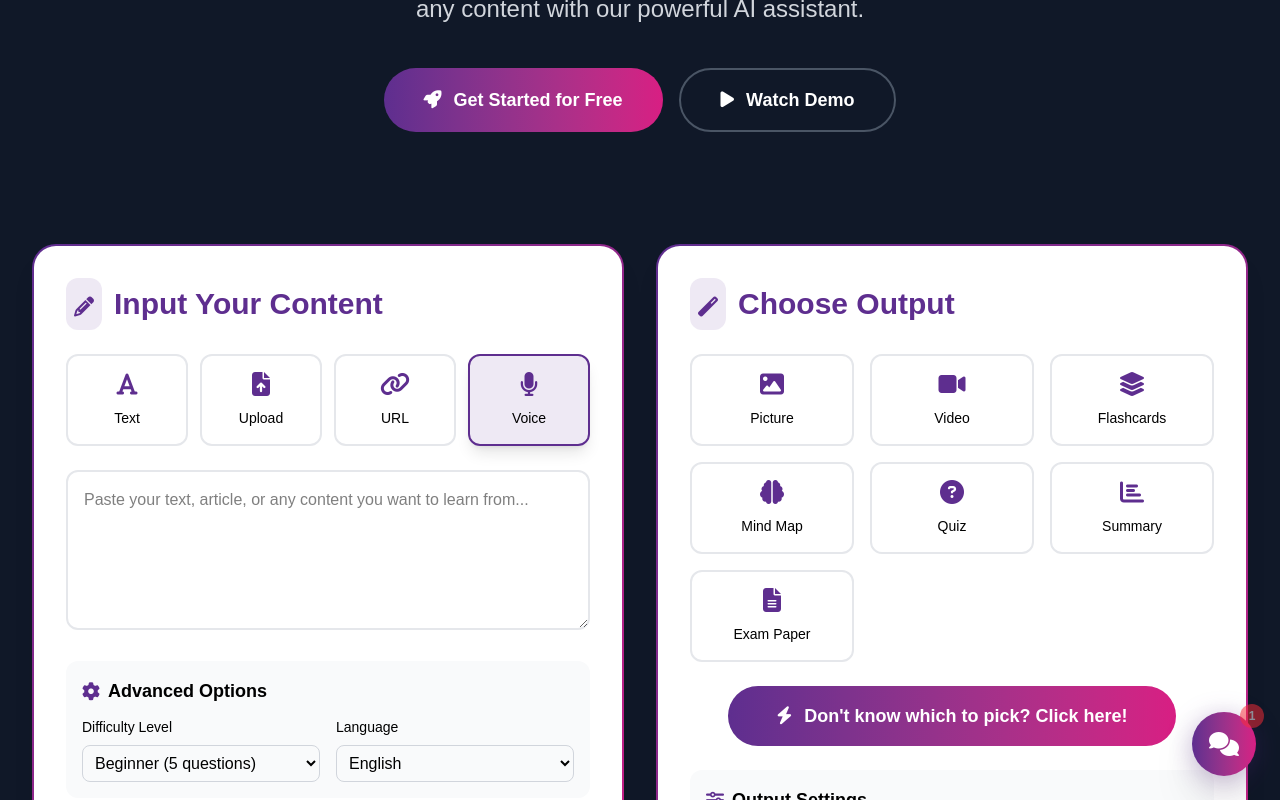
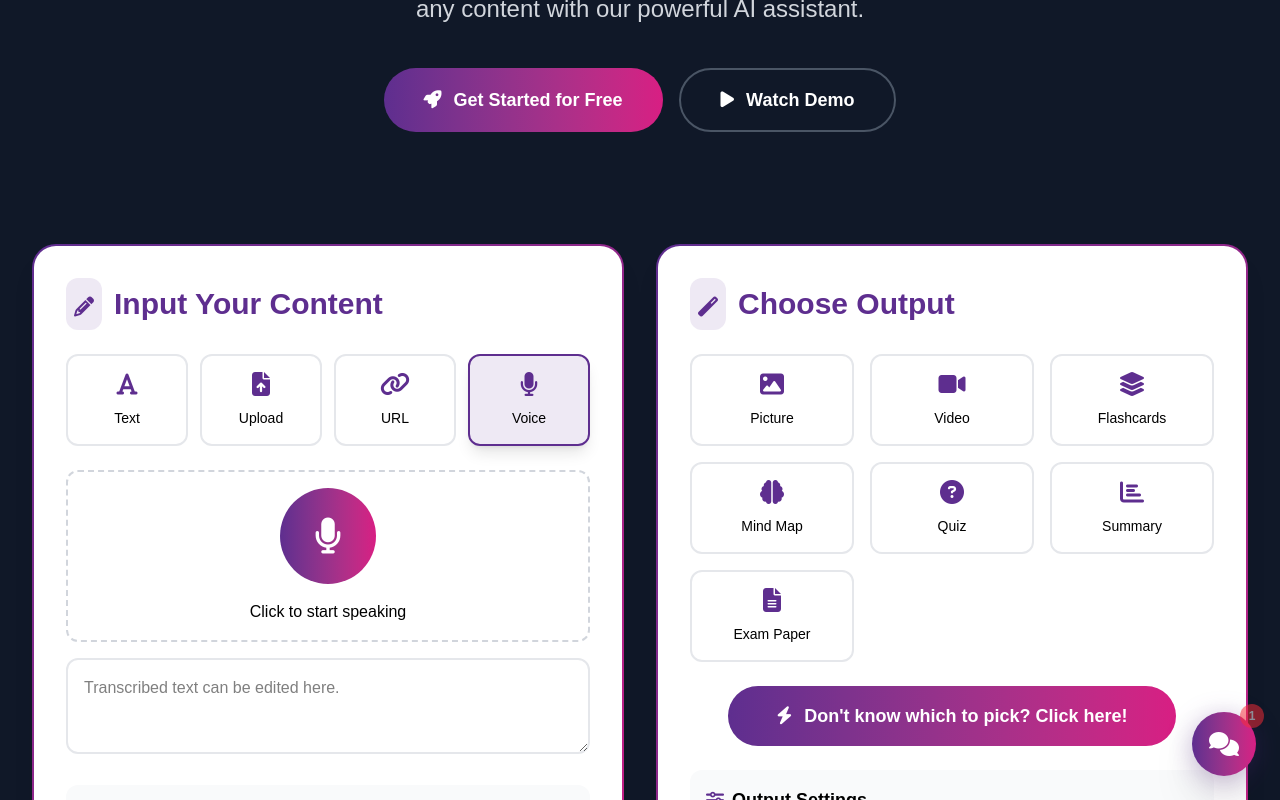
Before and after one commit to fujianmian/TrialGreatHack, a Next.js app: page / in a window 1280 px wide. Both pictures are taken after a click on the element "Voice". Shown: the part 552-1352 px from the top of the page. Built offline with nearby package versions, Linux system fonts and the light colour scheme.

Commit message:
added voice input

```diff
--- a/src/app/declarations.d.ts
+++ b/src/app/declarations.d.ts
@@ -1 +1,4 @@
-declare module '*.css';
+interface Window {
+  SpeechRecognition: any;
+  webkitSpeechRecognition: any;
+}
--- a/src/app/page.tsx
+++ b/src/app/page.tsx
@@ -70,6 +70,8 @@ export default function Home() {
   const [selectedInputMethod, setSelectedInputMethod] = useState('text');
   const [selectedOutputOption, setSelectedOutputOption] = useState<string>('');
   const [inputText, setInputText] = useState('A cute cat playing with a ball of yarn.');
+  const [isListening, setIsListening] = useState(false);
+  const recognitionRef = useRef<any>(null); // Using 'any' for SpeechRecognition to handle vendor prefixes
   const [isGenerating, setIsGenerating] = useState(false);
   const [loading, setLoading] = useState(false);
   const [isRecommending, setIsRecommending] = useState(false);
@@ -110,6 +112,80 @@ export default function Home() {
       document.removeEventListener('mousedown', handleClickOutside);
     };
   }, [showUserMenu]);
+
+  // Initialize Speech Recognition
+  useEffect(() => {
+    const SpeechRecognition = window.SpeechRecognition || window.webkitSpeechRecognition;
+    if (SpeechRecognition) {
+      recognitionRef.current = new SpeechRecognition();
+      const recognition = recognitionRef.current;
+      recognition.continuous = true;
+      recognition.interimResults = true;
+      recognition.lang = 'en-US';
+
+      recognition.onresult = (event: any) => {
+        let transcript = '';
+        for (let i = event.resultIndex; i < event.results.length; i++) {
+          transcript += event.results[i][0].transcript;
+        }
+        setInputText(transcript);
+      };
+
+      recognition.onstart = () => {
+        setIsListening(true);
+      };
+
+      recognition.onend = () => {
+        setIsListening(false);
+      };
+
+      recognition.onerror = (event: any) => {
+        console.error('Speech recognition error:', event.error);
+        setIsListening(false);
+      };
+    } else {
+      console.error('Speech recognition not supported in this browser.');
+    }
+  }, []);
+
+  // Initialize Speech Recognition
+  useEffect(() => {
+    const SpeechRecognition = window.SpeechRecognition || window.webkitSpeechRecognition;
+    if (SpeechRecognition) {
+      recognitionRef.current = new SpeechRecognition();
+      const recognition = recognitionRef.current;
+      recognition.continuous = true;
+      recognition.interimResults = true;
+      recognition.lang = 'en-US';
+
+      recognition.onresult = (event: any) => {
+        let finalTranscript = '';
+        for (let i = event.resultIndex; i < event.results.length; i++) {
+          if (event.results[i].isFinal) {
+            finalTranscript += event.results[i][0].transcript;
+          }
+        }
+        if (finalTranscript) {
+          setInputText(prev => prev + finalTranscript);
+        }
+      };
+
+      recognition.onstart = () => {
+        setIsListening(true);
+      };
+
+      recognition.onend = () => {
+        setIsListening(false);
+      };
+
+      recognition.onerror = (event: any) => {
+        console.error('Speech recognition error:', event.error);
+        setIsListening(false);
+      };
+    } else {
+      console.error('Speech recognition not supported in this browser.');
+    }
+  }, []);
 
   // Check authentication status
   useEffect(() => {
@@ -319,6 +395,19 @@ export default function Home() {
     setFileContents([]);
     setInputText('');
     setUploadDescription('');
+  };
+
+  const handleVoiceInput = () => {
+    if (!recognitionRef.current) {
+      console.error("Speech recognition is not initialized.");
+      return;
+    }
+    if (isListening) {
+      recognitionRef.current.stop();
+    } else {
+      setInputText(''); // Clear previous text before starting new recognition
+      recognitionRef.current.start();
+    }
   };
 
   const handleInputMethodChange = (methodId: string) => {
@@ -669,6 +758,31 @@ export default function Home() {
                     />
                   </div>
                 </>
+              ) : selectedInputMethod === 'voice' ? (
+                <>
+                  <div className="w-full p-4 border-2 border-dashed border-gray-300 rounded-xl flex flex-col items-center justify-center text-center mb-4">
+                    <button
+                      onClick={handleVoiceInput}
+                      className={`w-24 h-24 rounded-full flex items-center justify-center transition-all duration-300 ${
+                        isListening
+                          ? 'bg-red-500 hover:bg-red-600 animate-pulse'
+                          : 'bg-gradient-to-r from-[#5E2E8F] to-[#D81E83] hover:from-[#4A2480] hover:to-[#C41A75]'
+                      }`}
+                    >
+                      <i className={`fas ${isListening ? 'fa-stop' : 'fa-microphone'} text-white text-4xl`}></i>
+                    </button>
+                    <p className="text-black mt-4 font-medium">
+                      {isListening ? 'Listening... Click to stop' : 'Click to start speaking'}
+                    </p>
+                  </div>
+                  <textarea
+                    value={inputText}
+                    readOnly={isListening}
+                    onChange={(e) => setInputText(e.target.value)}
+                    className="w-full h-24 p-4 border-2 border-gray-200 rounded-xl resize-y text-base text-black focus:outline-none focus:border-[#5E2E8F] focus:ring-4 focus:ring-[#5E2E8F]/20 transition-all duration-300"
+                    placeholder={isListening ? "Your transcribed text will appear here..." : "Transcribed text can be edited here."}
+                  />
+                </>
               ) : (
                 <textarea
                   value={inputText}
```
Also changed, not shown: src/app/chatbox.tsx (line endings or trailing spaces), src/app/input/page.tsx (line endings or trailing spaces).
